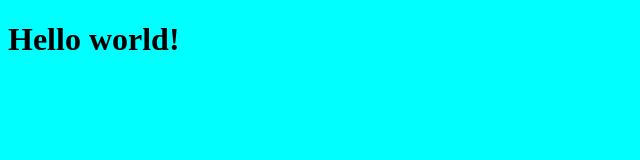
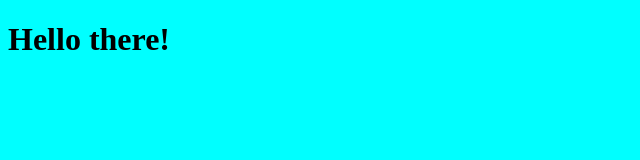
Before and after one commit to Byteblorg/collab-test, a plain HTML site: page index.html in a window 1280 px wide. Shown: the full height of the page, 0-640 px from the left. Drawn offline with Linux system fonts and the light colour scheme.

Commit message:
Andrew Forth Commit

```diff
--- a/index.html
+++ b/index.html
@@ -12,6 +12,6 @@
     </style>
   </head>
   <body>
-    <h1>Hello world!</h1>
+    <h1>Hello there!</h1>
   </body>
 </html>
```
